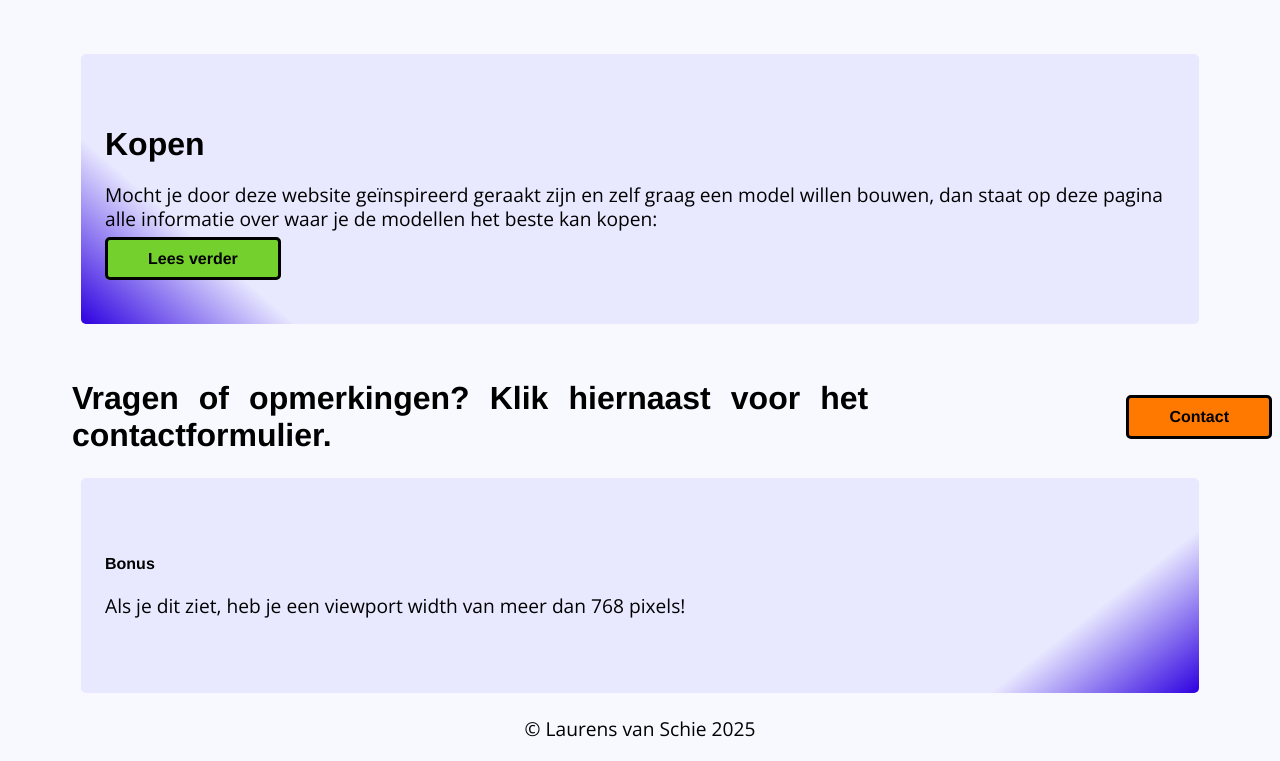
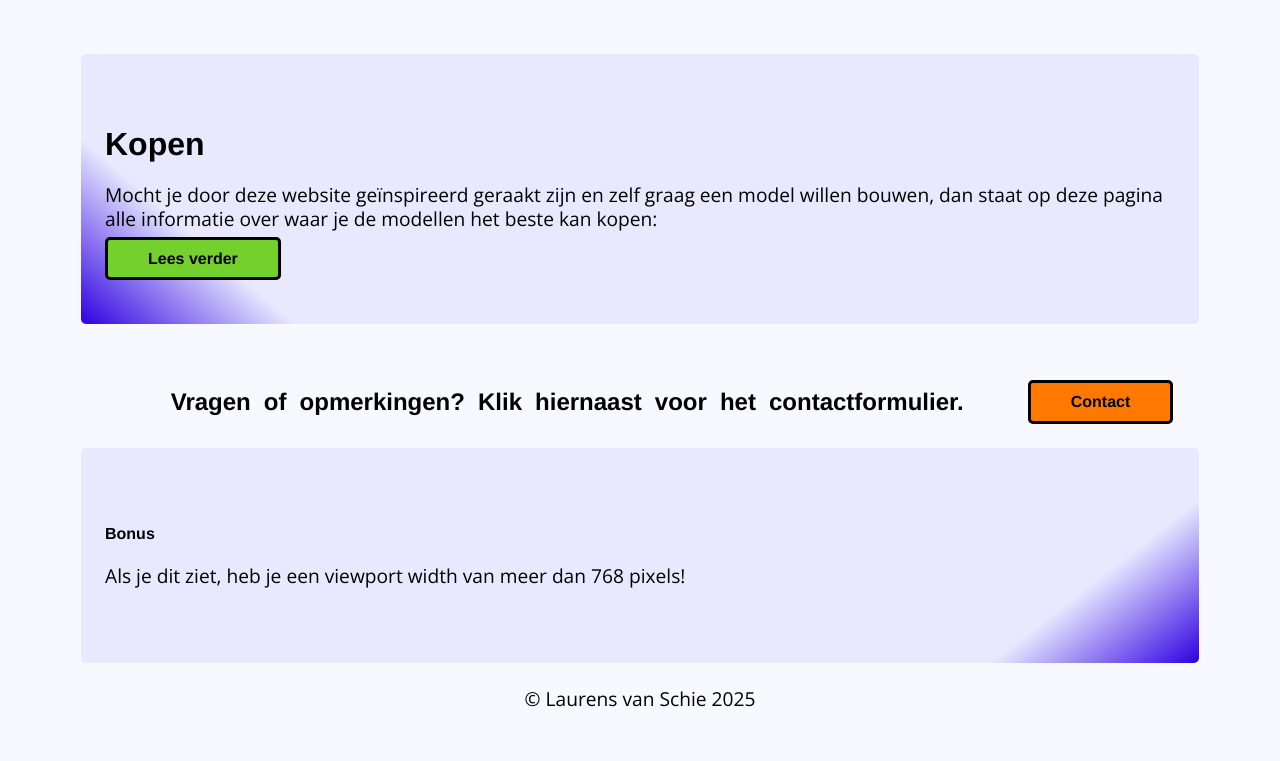
Before and after one commit to ColorOrange/ColorOrange.github.io, a plain HTML site: page index.html in a window 1280 px wide. Shown: the part 1446-2207 px from the top of the page. After the commit the page ends 2177 px from the top, so only its background shows below. Drawn offline with nearby package versions, Linux system fonts and the light colour scheme.

Commit message:
Update style.css

```diff
--- a/css/style.css
+++ b/css/style.css
@@ -163,11 +163,13 @@ p{
     align-items: center;
     justify-content: center;
 
+
 }
 
 .call-to-action h3{
-   word-spacing: 0.7rem;
+   word-spacing: 0.4rem;
    margin:0 4rem;
+   font-size: 1.5rem;
 }
 
 /*This makes the aside float on the right side of the page */
```
